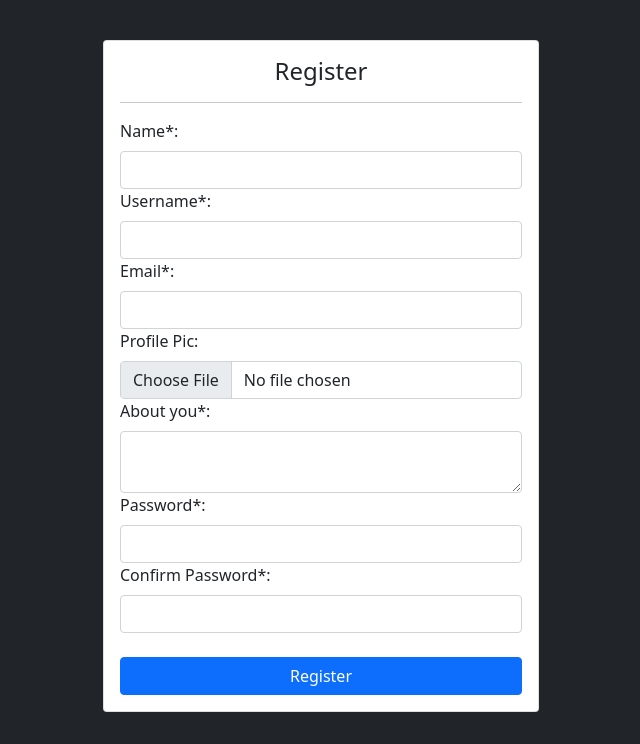
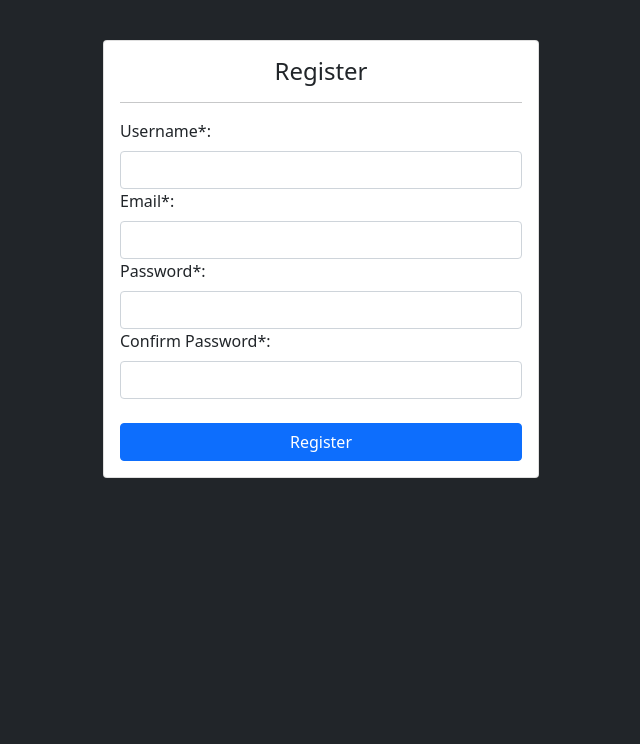
Before and after one commit to adrianomqsmts/ratingstars, a Flask app: page /user/register in a window 1280 px wide. Shown: the part 56-800 px from the top of the page, without its empty margins (319-959 px from the left). Run offline with Flask 2, Linux system fonts and the light colour scheme; parts of the project's set-up code (start-up, migrations or seed data) failed here and were passed over; some libraries are stand-ins or nearby versions.

Commit message:
simplify users forms

```diff
--- a/project/configs/server.py
+++ b/project/configs/server.py
@@ -22,7 +22,7 @@ class __Server:
             __name__, template_folder=template_folder, static_folder=static_folder
         )
         self.db = SQLAlchemy()
-        self.migrate = Migrate(self.app, self.db)
+        self.migrate = Migrate(self.app, self.db, render_as_batch=True)
         self.ckeditor = CKEditor()
         self.login_manager = LoginManager()
 
--- a/project/forms/form_user.py
+++ b/project/forms/form_user.py
@@ -33,17 +33,17 @@ class UpdateForm(FlaskForm):
     """Formulário de atualização de usuário.
 
     atributos:
-        name* (StringField): O nome do usuário
-        username* (StringField): O nome de usuário
+        name* (StringField): O nome do usuário, min=3, max=255
+        username* (StringField): O nome de usuário, mim=5, max=50
         about* (CKEditorField): Sobre o Usuário
         submit (SubmitField): Compo de Submissão
     """
 
-    name = StringField("Name", validators=[DataRequired(), Length(min=3, max=25)])
+    name = StringField("Name*", validators=[DataRequired(), Length(min=3, max=255)])
     username = StringField(
-        "Username", validators=[DataRequired(), Length(min=4, max=25)]
+        "Username*", validators=[DataRequired(), Length(min=5, max=50)]
     )
-    about = CKEditorField("About you", validators=[DataRequired()])
+    about = CKEditorField("About you*", validators=[DataRequired()])
     # profile_pic = FileField("Profile Pic")
     submit = SubmitField("Update")
 
@@ -64,21 +64,17 @@ class UserForm(FlaskForm):
     """Formulário de criação de usuário.
 
     atributos:
-        name* (StringField): O nome do usuário
-        username* (StringField): O nome de usuário
+        username* (StringField): O nome de usuário, min=5, max=255
         password* (PasswordField): A senha de Usuário
         password2* (PasswordField): A senha de confirmação de Usuário
-        about* (CKEditorField): Sobre o Usuário
-        profile_pic (FileField): O imagem de perfil do usuário
         email* (EmailField): O email do usuário
-        remember (CKEditorField): Se o usuário deve se lembrado ao entrar novamente
         submit (SubmitField): Compo de Submissão
     """
 
-    name = StringField("Name", validators=[DataRequired(), Length(min=3, max=25)])
     username = StringField(
-        "Username", validators=[DataRequired(), Length(min=4, max=25)]
+        "Username", validators=[DataRequired(), Length(min=5, max=120)]
     )
+    email = EmailField("Email", validators=[DataRequired()])
     password = PasswordField(
         "Password",
         validators=[
@@ -86,8 +82,5 @@ class UserForm(FlaskForm):
             EqualTo("password2", message="Passwords need to be equal"),
         ],
     )
-    about = CKEditorField("About you", validators=[DataRequired()])
     password2 = PasswordField("Confirm Password", validators=[DataRequired()])
-    profile_pic = FileField("Profile Pic")
-    email = EmailField("Email", validators=[DataRequired()])
     submit = SubmitField("Register")
--- a/project/models/model_user.py
+++ b/project/models/model_user.py
@@ -18,8 +18,8 @@ class UsersModel(db.Model, UserMixin):
     atributos:
         id* (Integer): Identificador do usuário
         username* (String): o nome de usuário
-        name* (String): o nome do usuário
-        about* (Text): Descrição do usuário
+        name (String): o nome do usuário
+        about (Text): Descrição do usuário
         profile_pic (String): o caminho da imagem do usuário
         email* (String): O email do usuário
         password_hash (String): Senha criptografada do Usuário
@@ -30,7 +30,7 @@ class UsersModel(db.Model, UserMixin):
     id = db.Column(db.Integer, primary_key=True)
     username = db.Column(db.String(100), nullable=False, unique=True)
     about = db.Column(db.Text)
-    name = db.Column(db.String(200), nullable=False)
+    name = db.Column(db.String(200), nullable=True)
     email = db.Column(db.String(100), nullable=False, unique=True)
     date_added = db.Column(db.DateTime, default=datetime.utcnow)
     password_hash = db.Column(db.String(128))
--- a/project/templates/rate/update_rate.html
+++ b/project/templates/rate/update_rate.html
@@ -66,7 +66,7 @@
           {{form.submit(class="btn btn-primary w-100")}}
         </form>
         {{ ckeditor.load() }}
-        {{ ckeditor.config(name = 'content', value=rate.content, showWordCount = True) }}
+        {{ ckeditor.config(name = 'content', showWordCount = True) }}
       </div>
     </div>
   </div>
--- a/project/templates/user/register.html
+++ b/project/templates/user/register.html
@@ -5,12 +5,13 @@
 {% block content %}
 
 {% for category, message in get_flashed_messages(with_categories=True) %}
-<div class="alert alert-{{ 'primary' if category=='message' else category if category else 'primary' }} alert-dismissible fade show" role="alert">
+<div
+  class="alert alert-{{ 'primary' if category=='message' else category if category else 'primary' }} alert-dismissible fade show"
+  role="alert">
   <button type="button" class="btn-close" data-bs-dismiss="alert" aria-label="Close"></button>
   <strong>{{message}}</strong>
 </div>
 {% endfor %}
-
 <div class="div-center2">
   <div class="register-form">
     <div class="card text-start">
@@ -19,12 +20,6 @@
         <hr>
         <form action="" method="POST" enctype="multipart/form-data">
           {{form.hidden_tag()}}
-          {{form.name.label(class="form-label")}}*:
-          <span class="form-text text-danger">
-            {{form.name.errors[0]}}
-          </span>
-          {{form.name(class="form-control")}}
-
 
           {{form.username.label(class="form-label")}}*:
           <span class="form-text text-danger">
@@ -37,18 +32,6 @@
             {{form.email.errors[0]}}
           </span>
           {{form.email(class=" form-control")}}
-
-          {{form.profile_pic.label(class="form-label")}}:
-          <span class="form-text text-danger">
-            {{form.profile_pic.errors[0]}}
-          </span>
-          {{form.profile_pic(class="form-control")}}
-
-          {{form.about.label(class="form-label")}}*:
-          <span class="form-text text-danger">
-            {{form.about.errors[0]}}
-          </span>
-          {{form.about(class=" form-control")}}
 
           {{form.password.label(class="form-label")}}*:
           <span class="form-text text-danger">
@@ -64,8 +47,6 @@
           <br>
           {{form.submit(class="btn btn-primary w-100")}}
         </form>
-        {{ ckeditor.load() }}
-        {{ ckeditor.config(name = 'content', showWordCount = True) }}
       </div>
     </div>
   </div>
--- a/project/views/view_user.py
+++ b/project/views/view_user.py
@@ -93,19 +93,11 @@ def register() -> Response:
     if form.validate_on_submit():  # Verify form fields
         email = UsersModel().query.filter_by(email=form.email.data).first()
         username = UsersModel().query.filter_by(email=form.email.data).first()
-        if (username is None) and (
-            email is None
-        ):  # if not exist that user.email and that user.username
-            # Upload file and get its name
-            profile_pic = image_upload(request.files["profile_pic"])
-
+        if (username is None) and (email is None):
             new_user = UsersModel(
-                name=form.name.data,
                 username=form.username.data,
-                about=form.about.data,
                 email=form.email.data,
                 password=form.password.data,
-                profile_pic=profile_pic,
             )
 
             try:  # Save in Database
@@ -119,11 +111,7 @@ def register() -> Response:
         else:
             flash("Username or email Already Exists", category="info")
         # Clear the form
-        form.name.data = ""
-        form.email.data = ""
-        form.username.data = ""
         form.password.data = ""
-        form.about.data = ""
 
     return render_template("user/register.html", form=form)
 
@@ -156,6 +144,8 @@ def update() -> Response:
             flash("Error with database", category="danger")
             return redirect(url_for("userbp.update"))
     else:
+        user.name = user.name if user.name else ''
+        form.about.data = user.about if user.about else ''
         return render_template("user/update.html", form=form, user=user)
 
 
@@ -175,7 +165,9 @@ def pic_update() -> Response:
     id = current_user.id
     user = UsersModel.query.get_or_404(id)
     if request.method == "POST":
-        new_profile_pic = image_remove_and_upload(request.files["profile_pic"], user.profile_pic)
+        new_profile_pic = image_remove_and_upload(
+            request.files["profile_pic"], user.profile_pic
+        )
         user.profile_pic = new_profile_pic
         try:
             db.session.add(user)
```
Also changed, not shown: project/templates/rate/dashboard.html (+32 -12 lines), project/templates/user/update.html (+13 -1 lines), project/static/images/1dfbd7ce-9b50-11ec-bfc3-9c7befa260ac_goku.jpg (added), project/static/images/c66daa40-9b58-11ec-8330-9c7befa260ac_goku.jpg (added).
